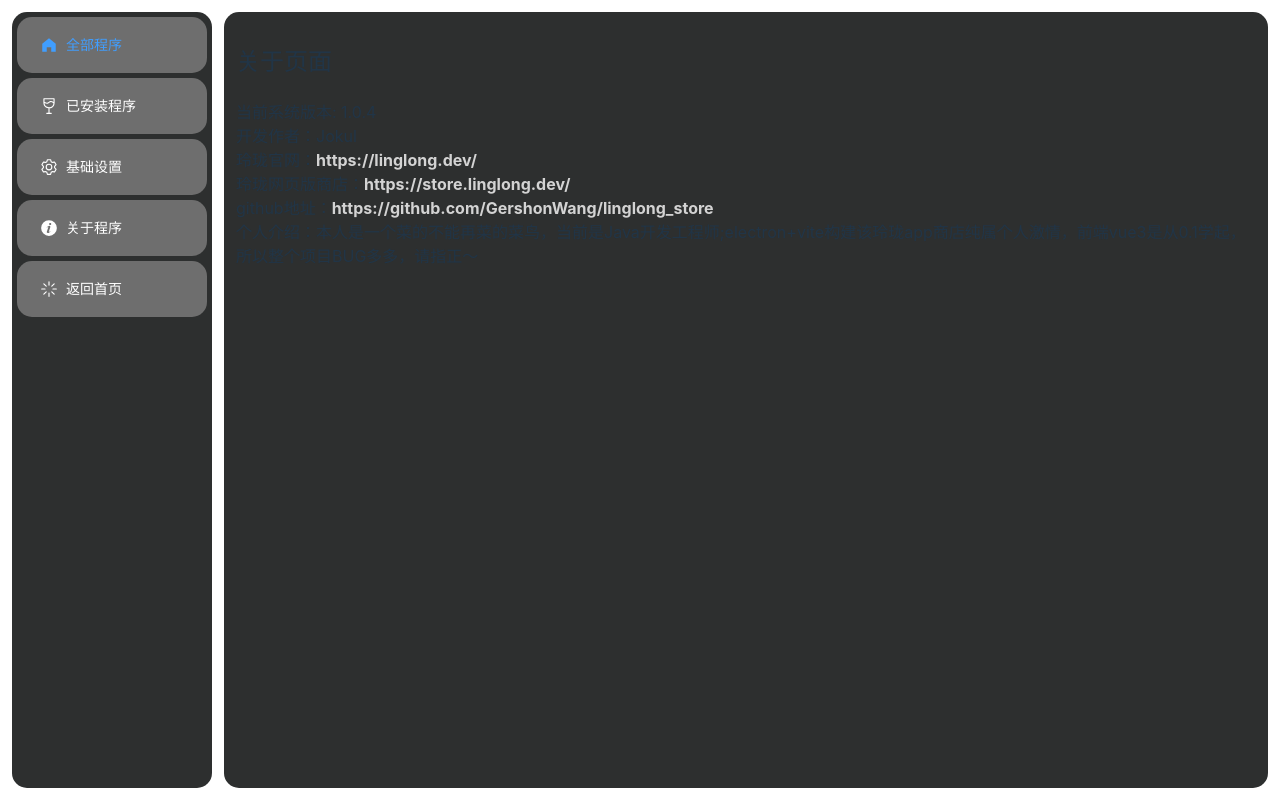
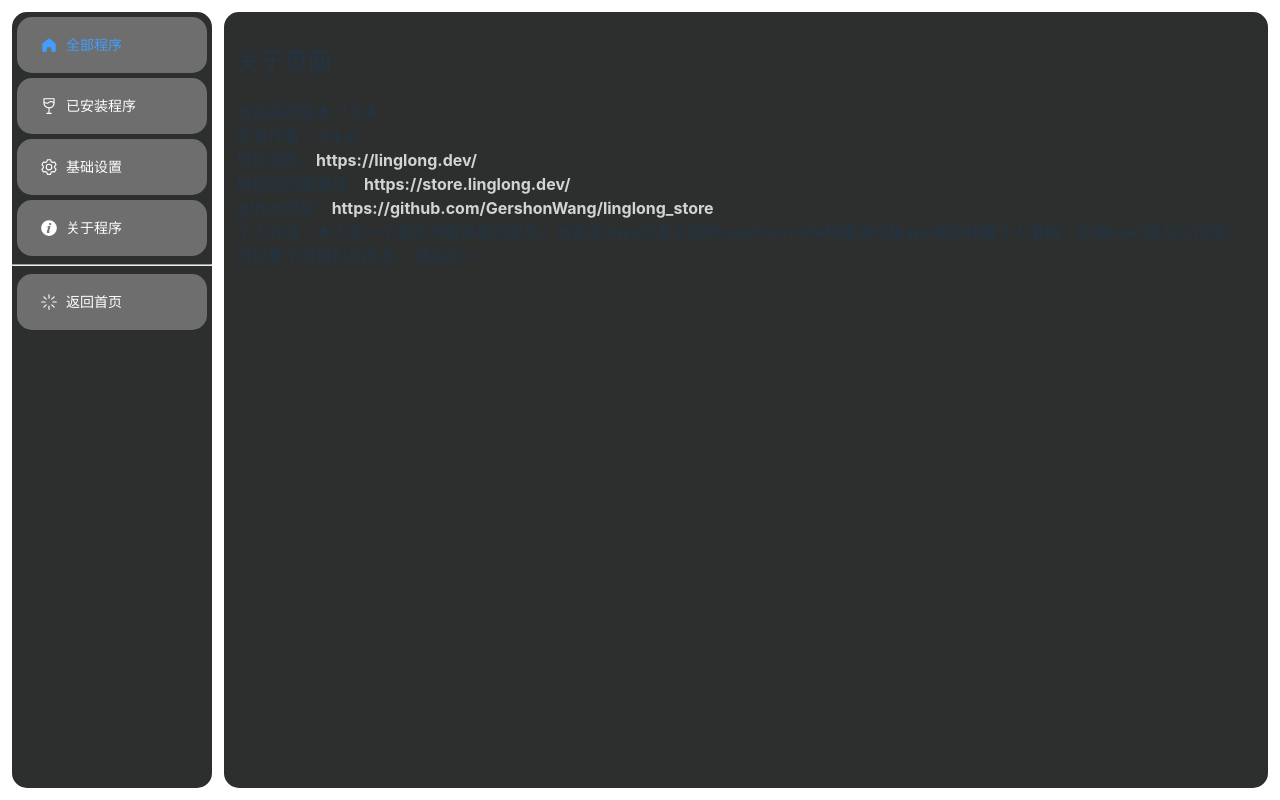
Before and after one commit to GershonWang/linglong-store, a Vue app: page /#/about_menu in a window 1280 px wide. Built offline with nearby package versions, Linux system fonts and the light colour scheme.

Commit message:
添加注释

```diff
--- a/src/pages/index.vue
+++ b/src/pages/index.vue
@@ -24,16 +24,19 @@
 let timerId: NodeJS.Timeout; // 使用NodeJS.Timer类型
 
 onMounted(() => {
+    // 获取session中是否存有源地址，当不存在时，赋值默认地址
     if (sessionStorage.getItem('sourceUrl') == null) {
         sessionStorage.setItem('sourceUrl','https://mirror-repo-linglong.deepin.com');
     }
+    // 开启定时器，倒计时进入主页面(1秒钟执行一次)
     timerId = setInterval(() => {
         if (mins.value == 1) {
             router.push('/main_view');
             return;
         }
         mins.value--;
-    }, 1000); // 1秒钟执行一次
+    }, 1000);
+    // 发送命令，检测当前系统是否支持玲珑
     ipcRenderer.send('command', { command: 'll-cli' });
     ipcRenderer.on('command-result', (_event, data) => {
         if ('stdout' != data.code) {
@@ -46,9 +49,9 @@
             clearInterval(timerId);
         }
     });
+    // 发送网络命令，获取源内所有应用，并返回结果存储到session中
     ipcRenderer.send('network', {url: sessionStorage.getItem('sourceUrl') + '/api/v0/web-store/apps??page=1&size=100000'});
     ipcRenderer.on('network-result', (_event, data) => {
-        console.log(data);
         let allItems = '[';
         if(data.code == 'network') {
             const array = data.data.data.list;
--- a/src/pages/mainView/index.vue
+++ b/src/pages/mainView/index.vue
@@ -19,6 +19,7 @@
                         <el-icon><InfoFilled /></el-icon>
                         <span>关于程序</span>
                     </el-menu-item>
+                    <hr>
                     <el-menu-item index="5" @click="toPage('/card_comp')" style="display: none;">
                         <el-icon><GobletSquareFull /></el-icon>
                         <span>卡片组件</span>
```
